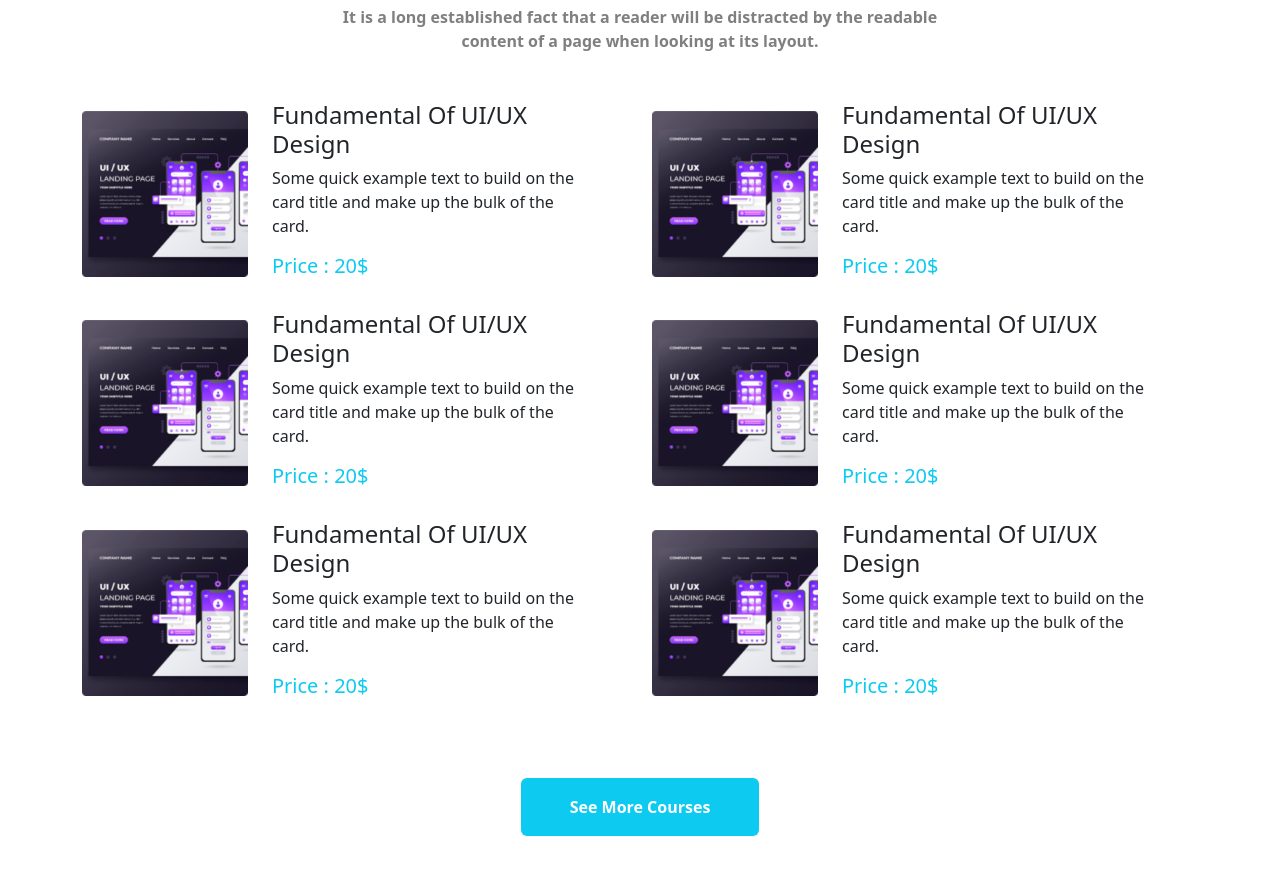
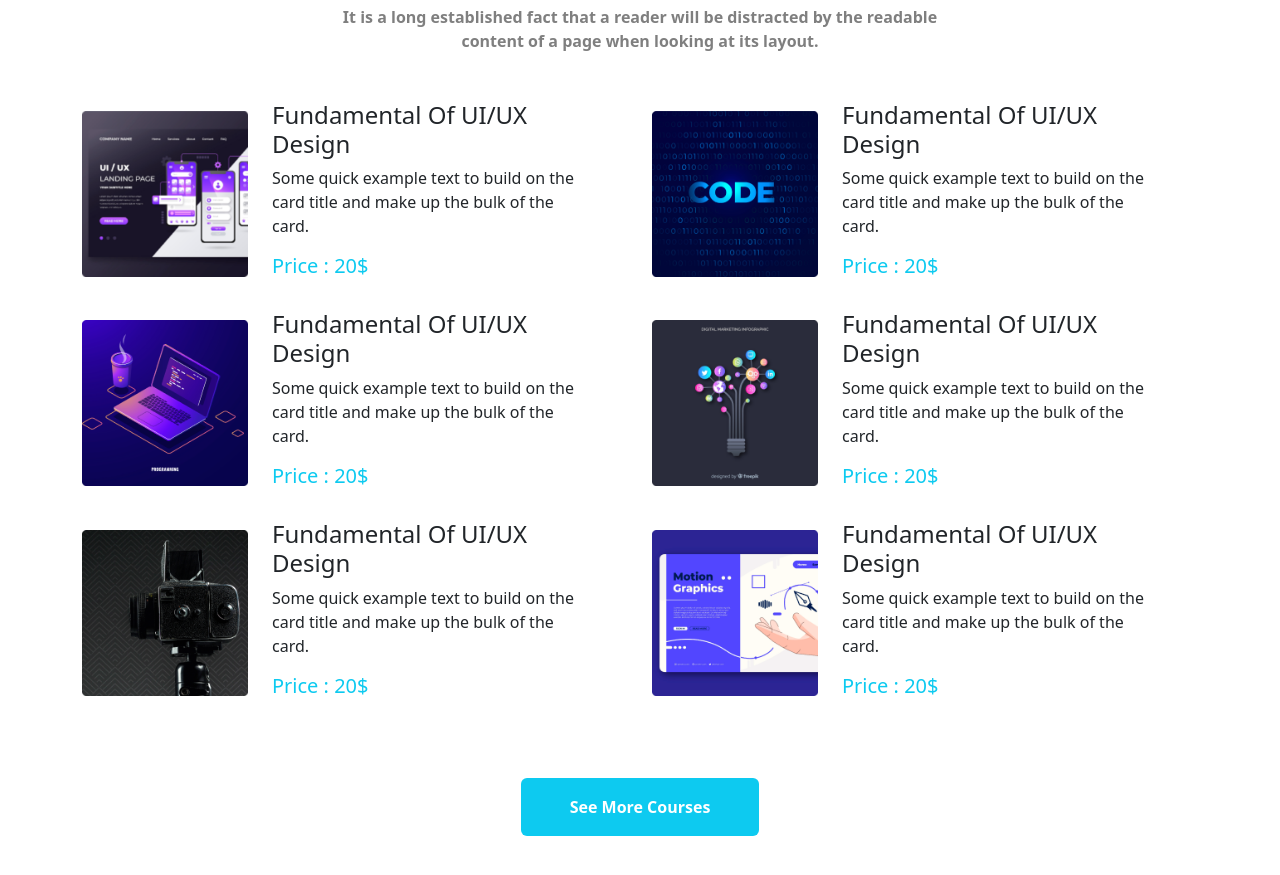
Before and after one commit to Mostofa321/my-asignment-3, a plain HTML site: page index.html in a window 1280 px wide. Shown: the part 897-1772 px from the top of the page. Drawn offline with nearby package versions, Linux system fonts and the light colour scheme.

Commit message:
added courses img

```diff
--- a/index.html
+++ b/index.html
@@ -119,7 +119,7 @@
                     <div class="row align-items-center flex-column-reverse flex-md-row">
 
                           <div class="col-12 col-md-4">
-                            <img src="images/course/course-1.png" class="img-fluid" alt="" >
+                            <img src="images/course/course-2.png" class="img-fluid" alt="" >
                           </div>
                           <div class="col-12 col-md-7">
                               <h4>Fundamental Of UI/UX Design</h4>
@@ -133,7 +133,7 @@
                     <div class="row align-items-center flex-column-reverse flex-md-row">
 
                           <div class="col-12 col-md-4">
-                            <img src="images/course/course-1.png" class="img-fluid" alt="" >
+                            <img src="images/course/course-3.png" class="img-fluid" alt="" >
                           </div>
                           <div class="col-12 col-md-7">
                               <h4>Fundamental Of UI/UX Design</h4>
@@ -147,7 +147,7 @@
                     <div class="row align-items-center flex-column-reverse flex-md-row">
 
                           <div class="col-12 col-md-4">
-                            <img src="images/course/course-1.png" class="img-fluid" alt="" >
+                            <img src="images/course/course-4.png" class="img-fluid" alt="" >
                           </div>
                           <div class="col-12 col-md-7">
                               <h4>Fundamental Of UI/UX Design</h4>
@@ -161,7 +161,7 @@
                     <div class="row align-items-center flex-column-reverse flex-md-row">
 
                           <div class="col-12 col-md-4">
-                            <img src="images/course/course-1.png" class="img-fluid" alt="" >
+                            <img src="images/course/course-5.png" class="img-fluid" alt="" >
                           </div>
                           <div class="col-12 col-md-7">
                               <h4>Fundamental Of UI/UX Design</h4>
@@ -175,7 +175,7 @@
                     <div class="row align-items-center flex-column-reverse flex-md-row">
 
                           <div class="col-12 col-md-4">
-                            <img src="images/course/course-1.png" class="img-fluid" alt="" >
+                            <img src="images/course/course-6.png" class="img-fluid" alt="" >
                           </div>
                           <div class="col-12 col-md-7">
                               <h4>Fundamental Of UI/UX Design</h4>
```
